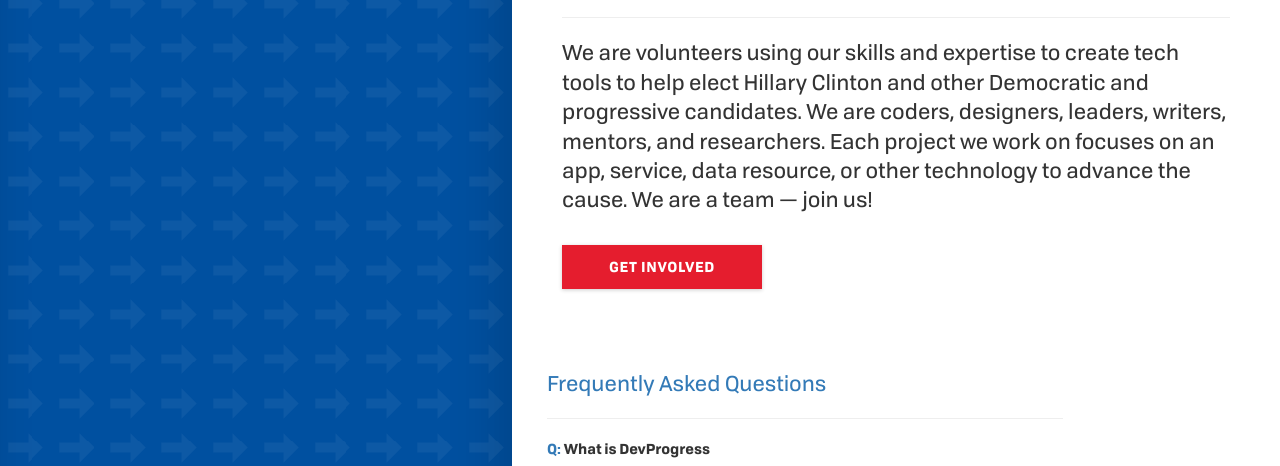
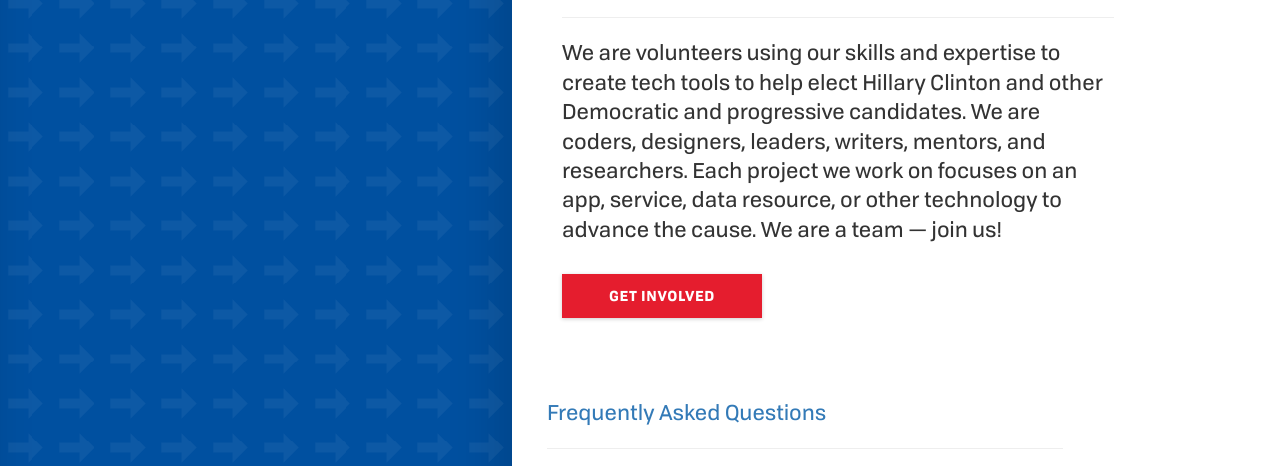
Before and after one commit to DevProgress/devprogress.github.io, a plain HTML site: page index.html in a window 1280 px wide. Shown: the part 152-618 px from the top of the page. Drawn offline with nearby package versions, Linux system fonts and the light colour scheme.

Commit message:
col-lg-10, not 12

```diff
--- a/index.html
+++ b/index.html
@@ -31,7 +31,7 @@
       <section class="main-section right">
         <div class="container-fluid">
           <div class="row">
-            <div class="col-sm-12 col-md-10 col-lg-12 bottombuffer">
+            <div class="col-sm-12 col-md-10 col-lg-10 bottombuffer">
               <img class="img-responsive logo" src="assets/img/dev-progress-logo.svg" alt="">
               <hr>
               <p class="lead callout">We are volunteers using our skills and expertise to create tech tools to help elect Hillary Clinton and other Democratic and progressive candidates. We are coders, designers, leaders, writers, mentors, and researchers. Each project we work on focuses on an app, service, data resource, or other technology to advance the cause. We are a team — join us!</p>
```
